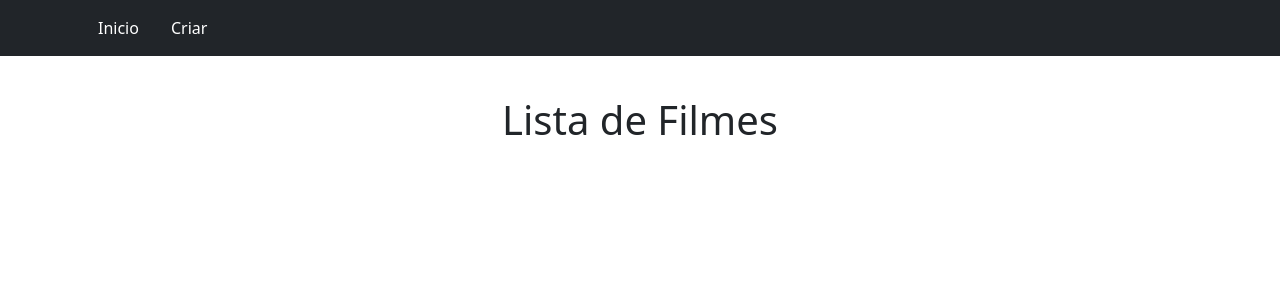
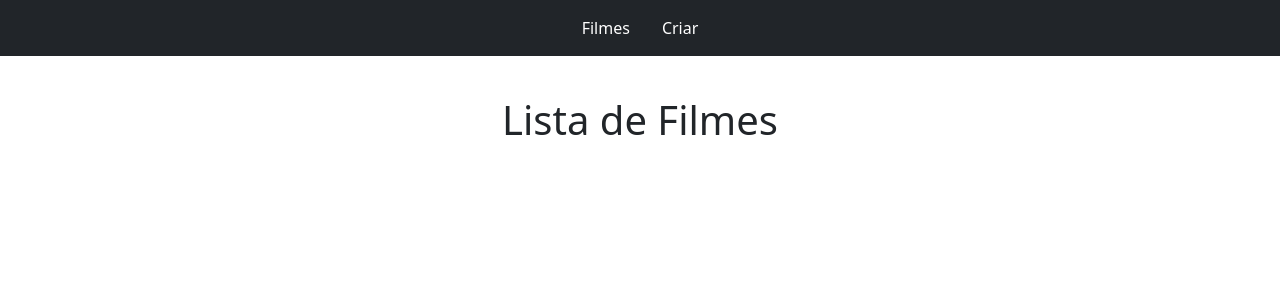
Before and after one commit to juniorrodriguesazevedo/vue3-composition-api, a Vue app: page / in a window 1280 px wide. Shown: the top 300 px of the page. Built offline with nearby package versions, Linux system fonts and the light colour scheme.

Commit message:
Update NavBar.vue

```diff
--- a/src/components/layouts/NavBar.vue
+++ b/src/components/layouts/NavBar.vue
@@ -1,11 +1,11 @@
 <template>
   <nav class="navbar navbar-expand-lg navbar-dark bg-dark">
-    <div class="container-md">
+    <div class="container-md justify-content-center">
       <nav class="nav">
-        <router-link class="nav-link text-white" :to="{ name: 'movie.index' }">
-          Inicio
+        <router-link class="nav-link" :to="{ name: 'movie.index' }">
+          Filmes
         </router-link>
-        <router-link class="nav-link text-white" :to="{ name : 'movie.create' }">
+        <router-link class="nav-link" :to="{ name: 'movie.create' }">
           Criar
         </router-link>
       </nav>
@@ -20,5 +20,7 @@ export default {
 </script>
 
 <style scoped>
-
+.nav-link {
+  color: white;
+}
 </style>
```
